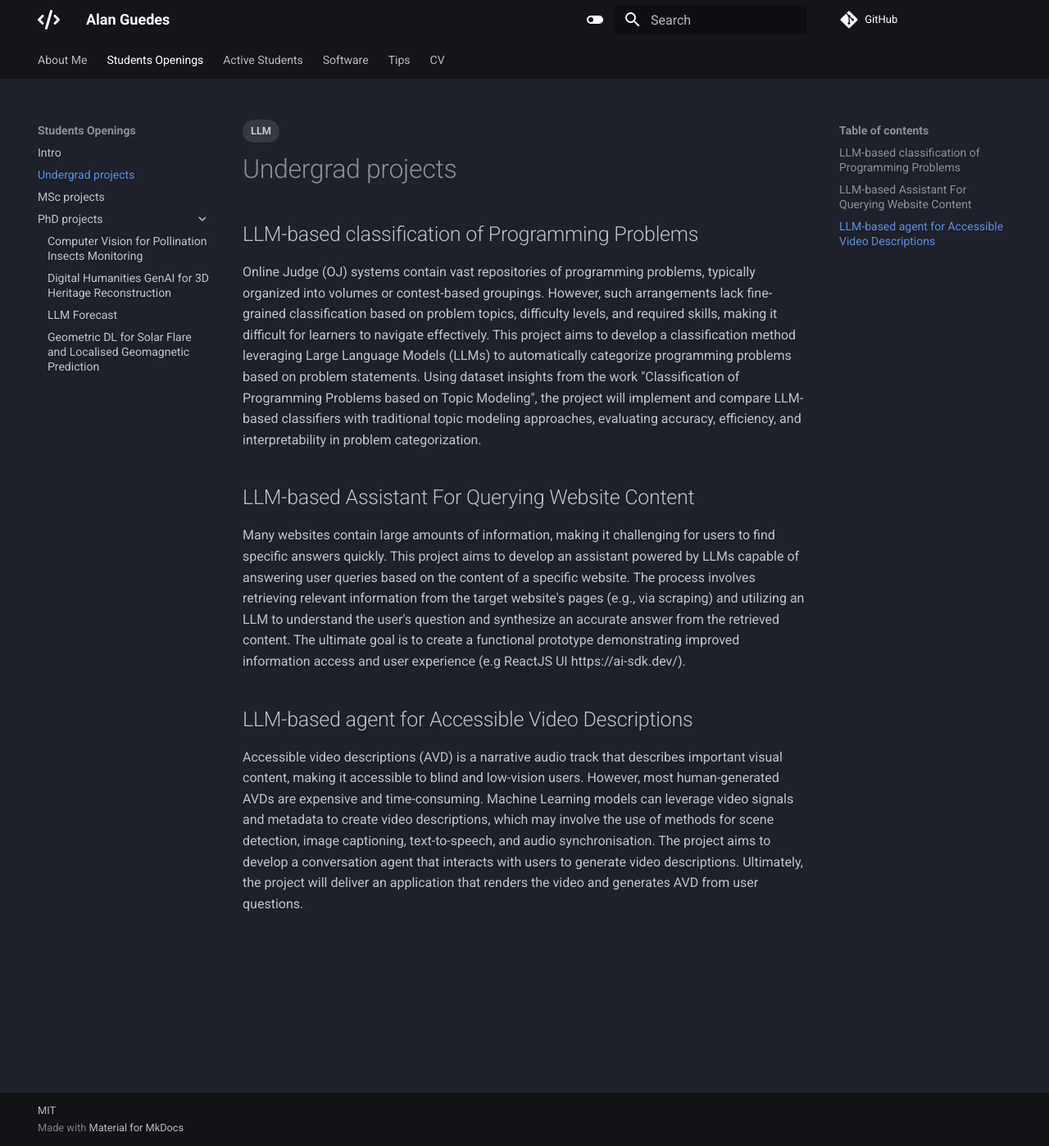
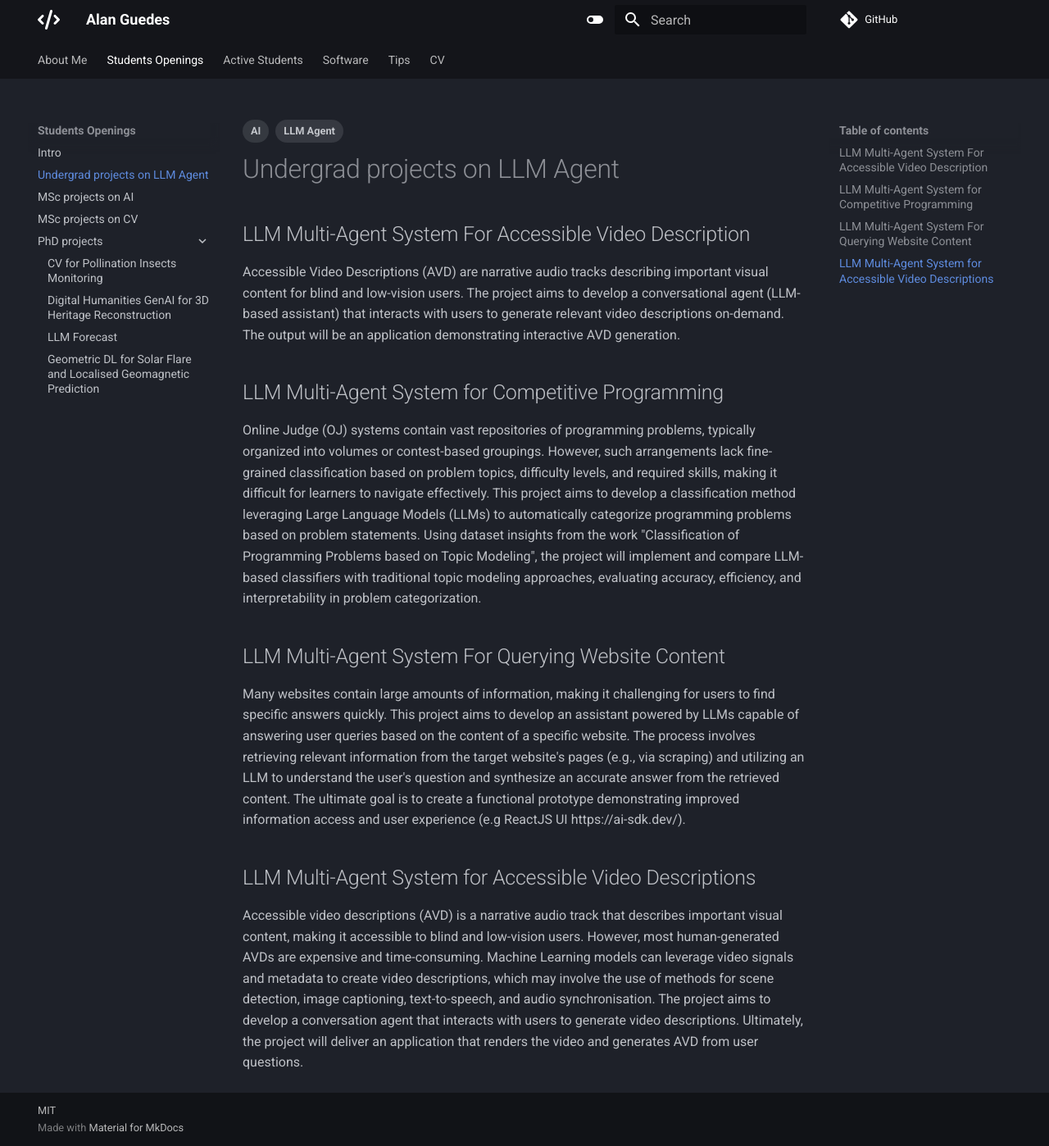
Before and after one commit to alanlivio/alanlivio.github.io, an MkDocs documentation site: the page built from mkdocs/projects/openings/ug.md, in a window 1280 px wide and 1398 px high. Shown: the whole window at 82% size. Built offline with MkDocs 1.6.1 and Material for MkDocs 9.7.7, drawn with Linux system fonts in a browser that asks for light colours.

Commit message:
rector openings

```diff
--- a/mkdocs.yml
+++ b/mkdocs.yml
@@ -31,7 +31,8 @@ nav:
   - Students Openings:
       - projects/openings/index.md
       - projects/openings/ug.md
-      - projects/openings/msc.md
+      - projects/openings/msc1.md
+      - projects/openings/msc2.md
       - PhD projects:
           - projects/openings/cv-polinators/index.md
           - projects/openings/genai-heritage/index.md
@@ -193,8 +194,7 @@ extra:
         url: "http://www.ufpb.br/"
         icon: fontawesome/solid/book-open
     shortbio: >
-      I am Computer Science Lecturer since 2024 at University of Reading. Previously, I was a postdoc at University College London (UCL) in 2021, working on immersive media. I done my PhD in 2017 and worked as postdoc both at PUC-Rio (Brazil), contributing to Media Industry standards (ITU-T SG16, SBTVD) and working video understating. Since my PhD, I am an active member on events related to the ACM SIG-Multimedia (ACM MM, MMSys, IMX, QoMex, WebMedia).
-      My research interests lie on Artificial Intelligence (AI), Computer Vision and GenAI methods. At UoR, I am applying such AI in multidisciplinary research in Digital Humanities (collaboration with MERL, Ure, Synthetic Media), and in climate (Meteorology) and biodiversity (collaboration with National History Museum).
+      I am Computer Science Lecturer since 2024 at University of Reading. Previously, I was a postdoc at University College London (UCL) in 2021, working on immersive media. I done my PhD in 2017 and worked as postdoc both at PUC-Rio (Brazil), contributing to Media Industry standards (ITU-T SG16, SBTVD) and working on video understating. Since my PhD, I am an active member on events related to the ACM SIG-Multimedia community (ACM MM, MMSys, IMX, QoMex, WebMedia). My research interests lie on Artificial Intelligence (AI), Computer Vision, and GenAI methods. At UoR, I am applying such AI in multidisciplinary research in Digital Humanities (collaboration with MERL, Ure, Synthetic Media), and in climate (Meteorology) and biodiversity (collaboration with National History Museum).
       <br><br>I am actively looking for students to work with. Please access my [Projects Openings (UG, MSc, PhD) page](http://alanlivio.github.io/projects/openings/) and contact me.
     clipping:
       - https://www.rnp.br/en/rnp-and-microsoft-challenge-artificial-intelligence
--- a/mkdocs/projects/openings/ug.md
+++ b/mkdocs/projects/openings/ug.md
@@ -1,17 +1,22 @@
 ---
-title: Undergrad projects
+title: Undergrad projects on LLM Agent
 tags:
-- LLM
+- AI
+- LLM Agent
 ---
 
-## LLM-based classification of Programming Problems
+## LLM Multi-Agent System For Accessible Video Description
+
+Accessible Video Descriptions (AVD) are narrative audio tracks describing important visual content for blind and low-vision users. The project aims to develop a conversational agent (LLM-based assistant) that interacts with users to generate relevant video descriptions on-demand. The output will be an application demonstrating interactive AVD generation.
+
+## LLM Multi-Agent System for Competitive Programming
 
 Online Judge (OJ) systems contain vast repositories of programming problems, typically organized into volumes or contest-based groupings. However, such arrangements lack fine-grained classification based on problem topics, difficulty levels, and required skills, making it difficult for learners to navigate effectively. This project aims to develop a classification method leveraging Large Language Models (LLMs) to automatically categorize programming problems based on problem statements. Using dataset insights from the work "Classification of Programming Problems based on Topic Modeling", the project will implement and compare LLM-based classifiers with traditional topic modeling approaches, evaluating accuracy, efficiency, and interpretability in problem categorization.
 
-## LLM-based Assistant For Querying Website Content
+## LLM Multi-Agent System For Querying Website Content
 
 Many websites contain large amounts of information, making it challenging for users to find specific answers quickly. This project aims to develop an assistant powered by LLMs capable of answering user queries based on the content of a specific website. The process involves retrieving relevant information from the target website's pages (e.g., via scraping) and utilizing an LLM to understand the user's question and synthesize an accurate answer from the retrieved content. The ultimate goal is to create a functional prototype demonstrating improved information access and user experience (e.g ReactJS UI https://ai-sdk.dev/).
 
-## LLM-based agent for Accessible Video Descriptions
+## LLM Multi-Agent System for Accessible Video Descriptions
 
 Accessible video descriptions (AVD) is a narrative audio track that describes important visual content, making it accessible to blind and low-vision users. However, most human-generated AVDs are expensive and time-consuming. Machine Learning models can leverage video signals and metadata to create video descriptions, which may involve the use of methods for scene detection, image captioning, text-to-speech, and audio synchronisation. The project aims to develop a conversation agent that interacts with users to generate video descriptions. Ultimately, the project will deliver an application that renders the video and generates AVD from user questions.
```
Also changed, not shown: mkdocs/projects/openings/cv-geoflares/index.md (+0 -3 lines), mkdocs/projects/openings/cv-polinators/index.md (+1 -2 lines), mkdocs/projects/openings/msc.md (deleted, +0 -26 lines), mkdocs/projects/openings/msc1.md (added, +15 -0 lines), mkdocs/projects/openings/msc2.md (added, +13 -0 lines).
